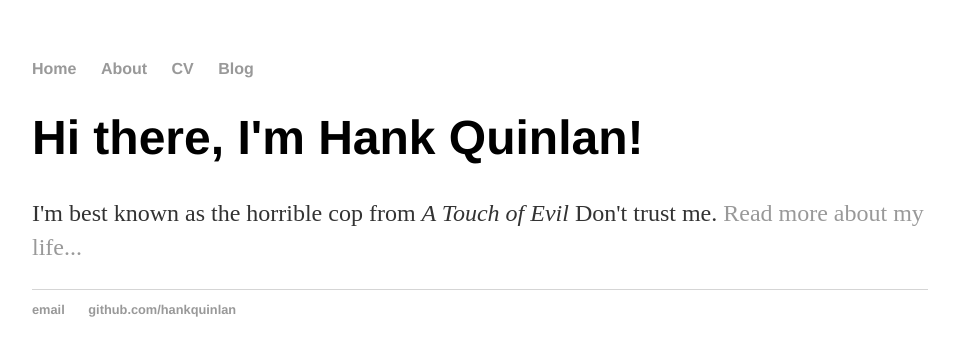
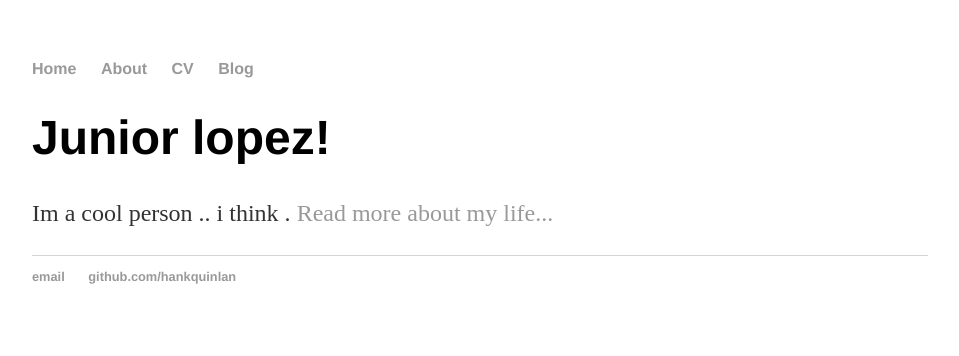
Before and after one commit to juniorlo/juniorlo.github.io, a Jekyll site: the page built from index.html, in a window 1280 px wide. Shown: the top 356 px of the page, without its empty margins (160-1119 px from the left). Built offline with Jekyll 4.4.1, drawn with Linux system fonts in a browser that asks for light colours.

Commit message:
Update index.html

```diff
--- a/index.html
+++ b/index.html
@@ -1,8 +1,8 @@
 ---
 layout: default
-title: Hank Quinlan, Horrible Cop
+title: junior Lopez,
 ---
 <div class="blurb">
-	<h1>Hi there, I'm Hank Quinlan!</h1>
-	<p>I'm best known as the horrible cop from <em>A Touch of Evil</em> Don't trust me. <a href="/about">Read more about my life...</a></p>
+	<h1> Junior lopez!</h1>
+	<p>Im a cool person .. i think . <a href="/about">Read more about my life...</a></p>
 </div><!-- /.blurb -->
```
